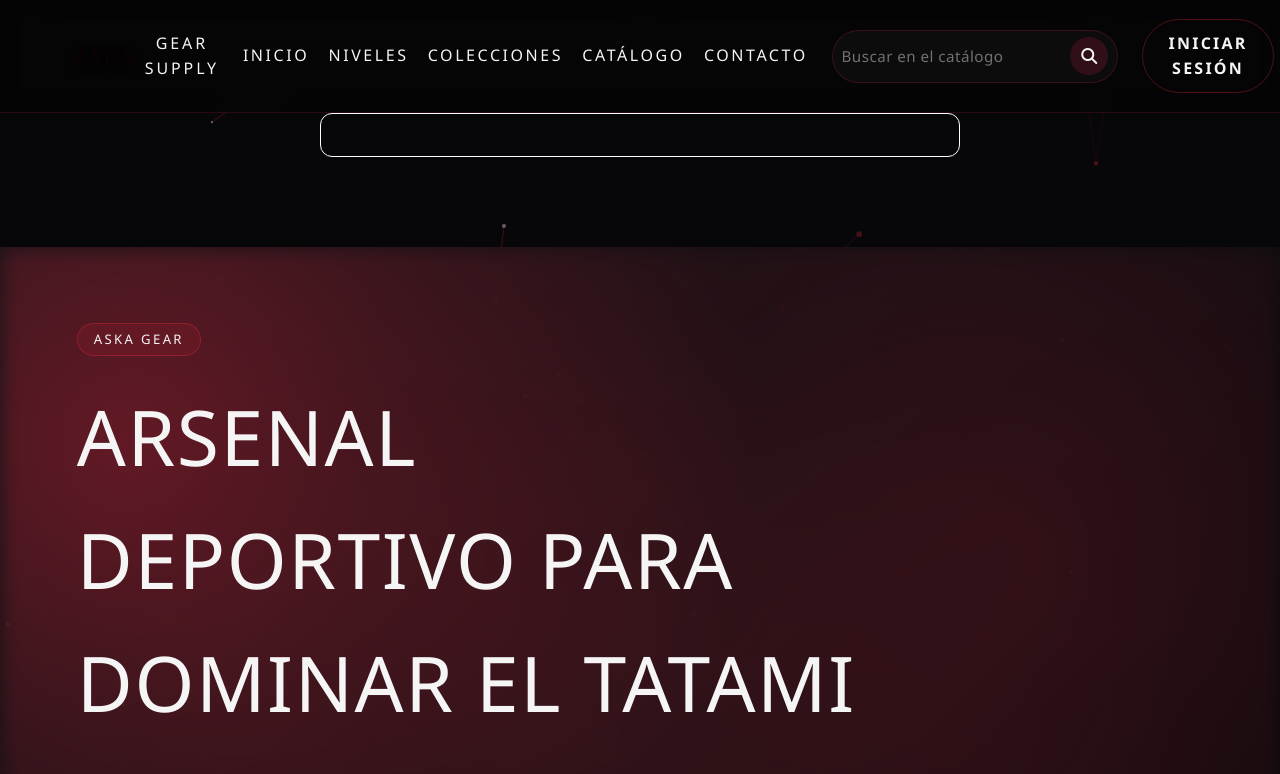
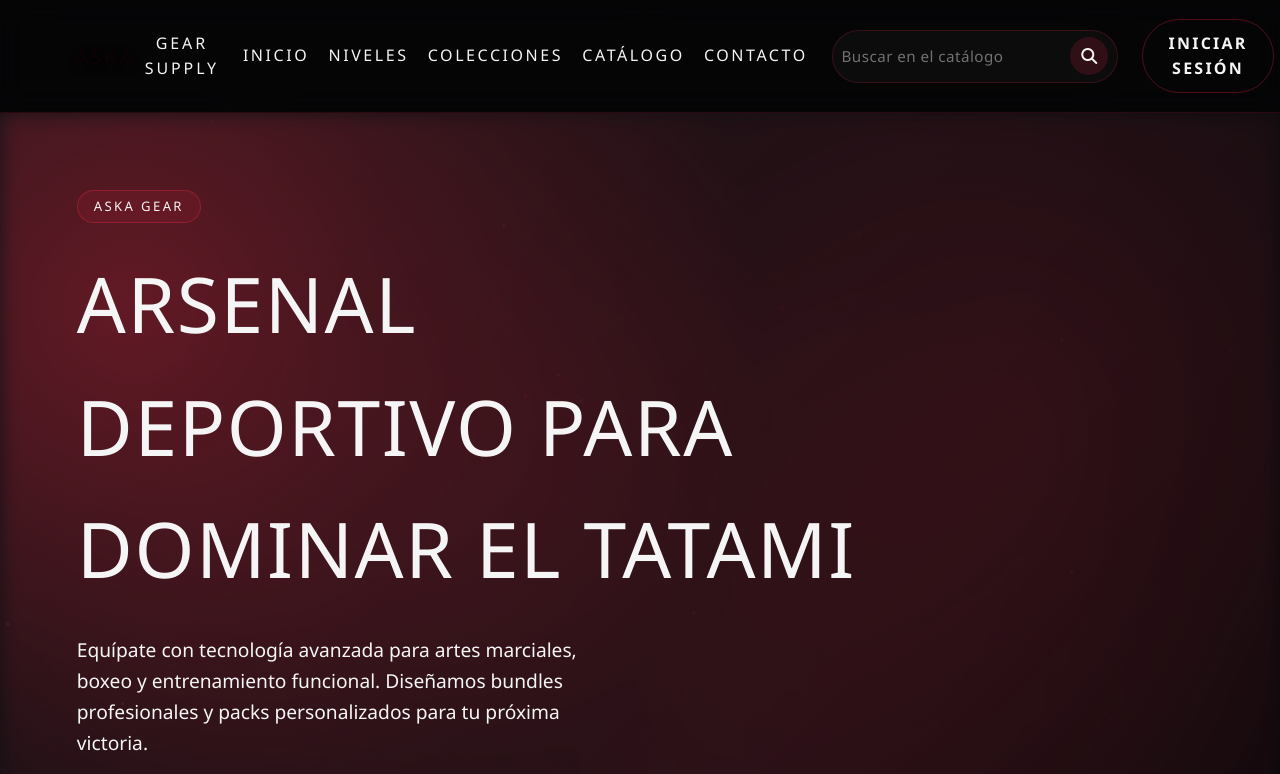
Before and after one commit to MatiasSagredo/aska-frontend, a React (Vite) app: page / in a window 1280 px wide. Shown: the top 774 px of the page. Built offline with nearby package versions, Linux system fonts and the light colour scheme.

Commit message:
repito, se agrego solo el buscador

```diff
--- a/src/pages/Home.jsx
+++ b/src/pages/Home.jsx
@@ -3,7 +3,6 @@ import PropTypes from 'prop-types'
 import Hero from '../components/organisms/Hero.jsx'
 import BeltUnlock from '../components/organisms/BeltUnlock.jsx'
 import GearShowcase from '../components/organisms/GearShowcase.jsx'
-import Input from '../components/atoms/Input.jsx'
 
 function scrollToTarget(target) {
   if (!target) {
@@ -44,7 +43,6 @@ function Home({
 
   return (
     <>
-      <Input />
       <Hero onPrimaryAction={onAuthTrigger} onSecondaryAction={onCatalogNavigate} />
       <BeltUnlock />
       <GearShowcase onCatalogNavigate={onCatalogCategory} />
```
